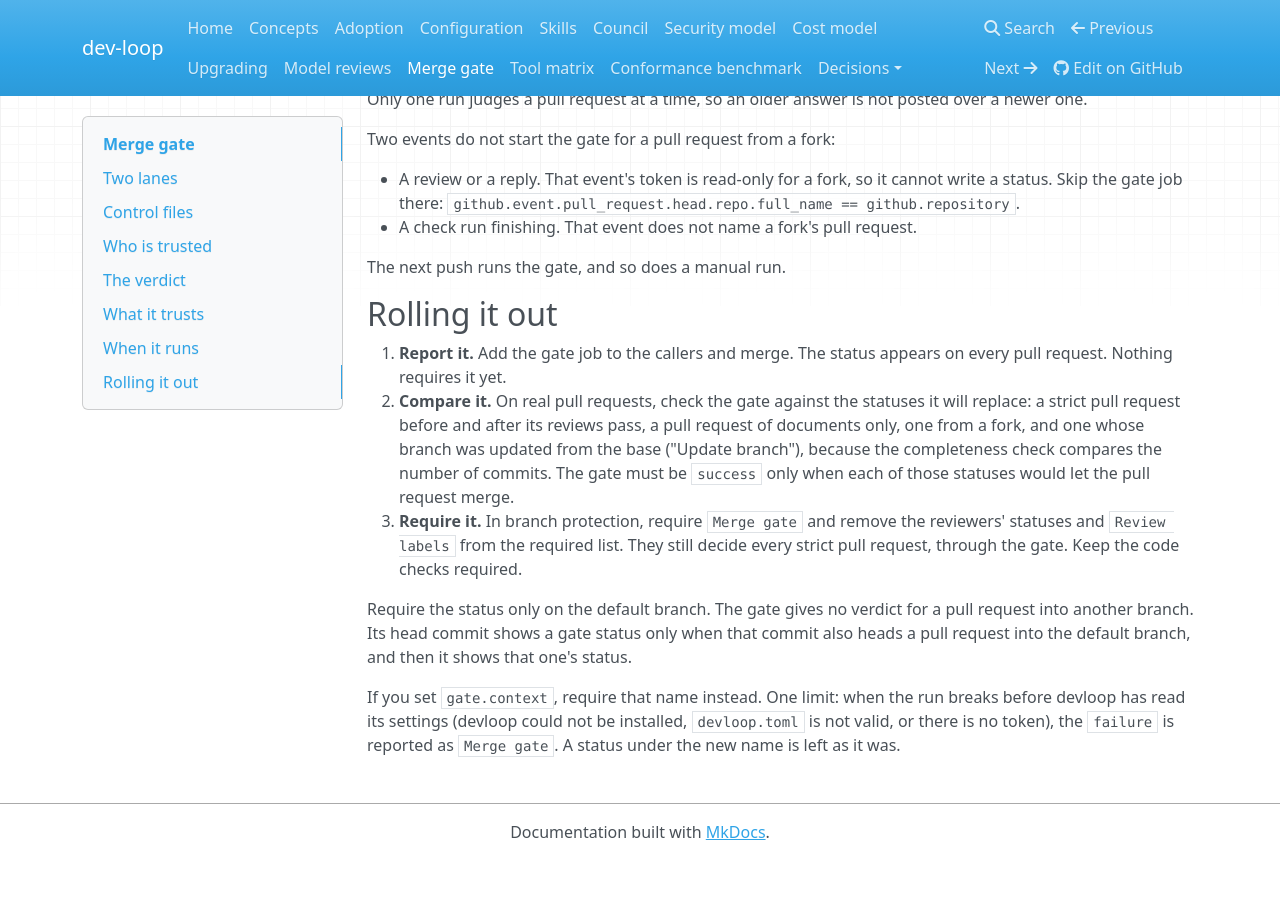
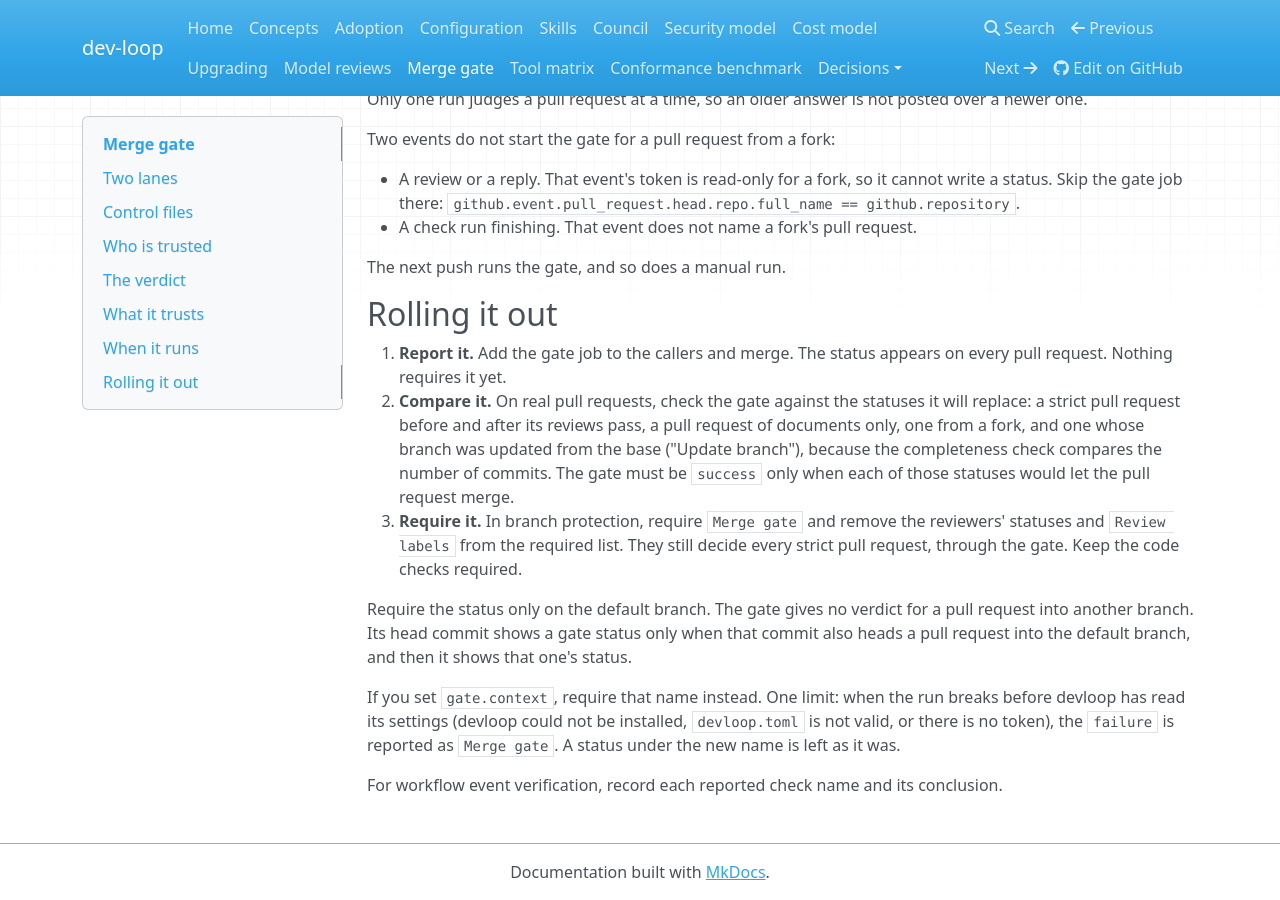
Before and after one commit to Jon-275/dev-loop, an MkDocs documentation site: the page built from docs/gate.md, in a window 1280 px wide and 900 px high, scrolled down 3015 px. Built offline with MkDocs 1.6.1, drawn with Linux system fonts in a browser that asks for light colours; nearby versions of some CDN libraries; before the commit the page ends 3875 px from its top, so only the background shows below that.

Commit message:
docs: rehearse repository workflow routing

```diff
--- a/docs/gate.md
+++ b/docs/gate.md
@@ -168,3 +168,5 @@ If you set `gate.context`, require that name instead. One limit: when the run
 breaks before devloop has read its settings (devloop could not be installed, `devloop.toml`
 is not valid, or there is no token), the `failure` is reported as `Merge gate`. A status
 under the new name is left as it was.
+
+For workflow event verification, record each reported check name and its conclusion.
```
